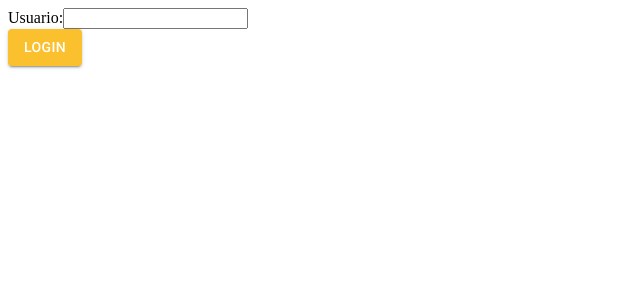
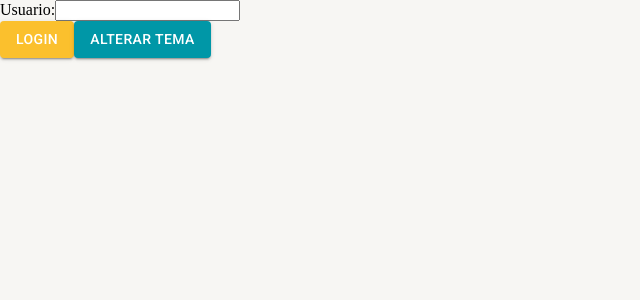
Before and after one commit to Orlando-Neto/authapp, a React (Create React App) app: page / in a window 1280 px wide. Shown: the top 300 px of the page, without its empty margins (0-640 px from the left). Built offline with nearby package versions, Linux system fonts and the light colour scheme.

Commit message:
Botão de alterar o tema

```diff
--- a/public/index.html
+++ b/public/index.html
@@ -17,7 +17,7 @@
 
     <title>Aplicativo de autorização</title>
   </head>
-  <body>
+  <body style="padding: 0; margin: 0;">
     <noscript>You need to enable JavaScript to run this app.</noscript>
     <div id="root"></div>
 
--- a/src/pages/Login/index.tsx
+++ b/src/pages/Login/index.tsx
@@ -2,11 +2,13 @@ import { Button } from '@mui/material';
 import React, { useState } from 'react';
 import { useAuth } from '../../contexts/auth';
 import Usuario from '../../model/Usuario';
+import { useAppThemeContext } from '../../shared/context';
 
 const Login: React.FC = () => {
 
     const { Login } = useAuth();
     const [user, setUser] = useState<Usuario>({nome: "", email: ""});
+    const { toggleTheme} = useAppThemeContext();
 
     function handleLogin(e: any, user: Usuario) {
         e.preventDefault();
@@ -23,6 +25,7 @@ const Login: React.FC = () => {
                     <input type="text" name="usuario" id='usuario' onChange={(e) => setUser({...user, nome: e.target.value})} value={user.nome} />
                 </div>
                 <Button variant="contained" color='primary' type="submit">Login</Button>
+                <Button variant="contained" color="secondary" type="button" onClick={toggleTheme}>Alterar Tema</Button>
             </form>
         </div>
     );
--- /dev/null
+++ b/src/shared/context/ThemeContext.tsx
@@ -0,0 +1,43 @@
+import { createContext, useCallback, useContext, useMemo, useState } from "react";
+import { ThemeProvider, Box } from '@mui/material';
+import { DarkTheme, LightTheme } from '.././themes';
+
+interface IThemeContextData {
+    themeName: 'light' | 'dark';
+    toggleTheme: () => void;
+}
+
+const ThemeContext = createContext({} as IThemeContextData);
+
+export const useAppThemeContext = () => {
+    return useContext(ThemeContext);
+}
+
+interface IAppThemeProviderProps {
+    children: React.ReactNode;
+}
+
+export const AppThemeProvider: React.FC<IAppThemeProviderProps> = ({children}) => {
+
+    const [themeName, setThemeName] = useState<'light' | 'dark'>('light');
+
+    const toggleTheme = useCallback(() => {
+        setThemeName(oldeThemeName => oldeThemeName === 'light' ? 'dark' : 'light' );
+    }, []);
+
+    const theme = useMemo(() => {
+        if(themeName === 'light') return LightTheme;
+
+        return DarkTheme;
+    }, [themeName]);
+
+    return (
+        <ThemeContext.Provider value={{themeName, toggleTheme}}>
+            <ThemeProvider theme={theme} >
+                <Box width="100vw" height="100vh" bgcolor={theme.palette.background.default}>
+                    {children}
+                </Box>
+            </ThemeProvider>
+        </ThemeContext.Provider>
+    )
+}
--- /dev/null
+++ b/src/shared/context/index.ts
@@ -0,0 +1 @@
+export * from './ThemeContext'
--- /dev/null
+++ b/src/shared/themes/Dark.ts
@@ -0,0 +1,23 @@
+import { createTheme } from "@mui/material"
+import { yellow, cyan } from '@mui/material/colors'
+
+export const DarkTheme = createTheme({
+    palette: {
+        primary: {
+            main: yellow[700],
+            dark: yellow[800],
+            light: yellow[500],
+            contrastText: '#ffffff'
+        },
+        secondary: {
+            main: cyan[700],
+            dark: cyan[800],
+            light: cyan[500],
+            contrastText: '#ffffff'
+        },
+        background: {
+            paper: "#303134",
+            default: "#202124"
+        }
+    }
+})
--- a/src/shared/themes/index.ts
+++ b/src/shared/themes/index.ts
@@ -1 +1,2 @@
 export * from './Light'
+export * from './Dark'
```
Also changed, not shown: src/App.tsx (+3 -4 lines).
